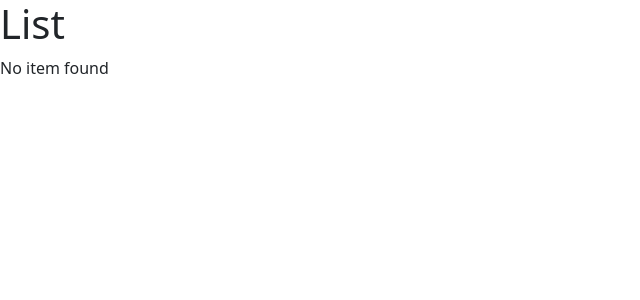
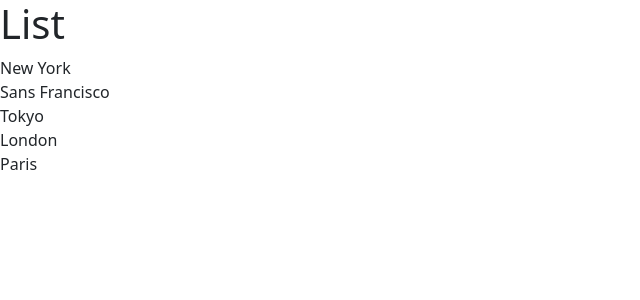
Before and after one commit to shr-gitt/Learning-React.js, a React app in the folder react-app/: page / in a window 1280 px wide. Shown: the top 300 px of the page, without its empty margins (0-640 px from the left). Built offline with nearby package versions, Linux system fonts and the light colour scheme; the HTML template or start-up script is replaced by a standard one.

Commit message:
Conditional rendering

```diff
--- a/react-app/src/components/ListGroup.tsx
+++ b/react-app/src/components/ListGroup.tsx
@@ -1,9 +1,9 @@
-import { Fragment } from "react/jsx-runtime";
+//import { Fragment } from "react/jsx-runtime";
 
 function ListGroup(){
     //const => assignable just once
     //let=> assignable again and again
-    let items = [
+    const items = [
             'New York',
             'Sans Francisco',
             'Tokyo',
@@ -11,31 +11,24 @@ function ListGroup(){
             'Paris'
     ];
 
-    items = [];
+    //items = [];
+    //h1 and ul cannot be returned in diff fragments so they need to be fragmented or grouped together by using div or Fragment. Frament can be implemented by empty brackets or "Fragment"
+    //Needs to be wrapped in {} because react doesnt allow normal expressions as it allows only JSX markup (for the items.wrap)
+    //the && condition is being used to make it look simpler as if ternary condition was used, it would be complex
+    //it works in such a way that second part is always true and first part is true only when length is 0
+    //so if length=0, no items found displayed else items
 
-    if(items.length === 0)
         return (
         <>
             <h1>List</h1>
-            <p>No item found</p>
+            {items.length === 0 && <p>No item found</p>}
+            <ul className="list-group">
+                {items.map(item => (
+                    <li key={item}>{item}</li>
+                ))}
+            </ul>
         </>
         )
-    return (
-        //h1 and ul cannot be returned in diff fragments so they need to be fragmented or grouped together by using div or Fragment. Frament can be implemented by empty brackets or "Fragment"
-        //Needs to be wrapped in {} because react doesnt allow normal expressions as it allows only JSX markup (for the items.wrap)
-        <>
-            <div>
-                <Fragment>
-                    <h1>List</h1>
-                    <ul className="list-group">
-                        {items.map(item => (
-                            <li key={item}>{item}</li>
-                        ))}
-                    </ul>
-                </Fragment>
-            </div>
-        </>
-    );
 }
 
 export default ListGroup;
```
